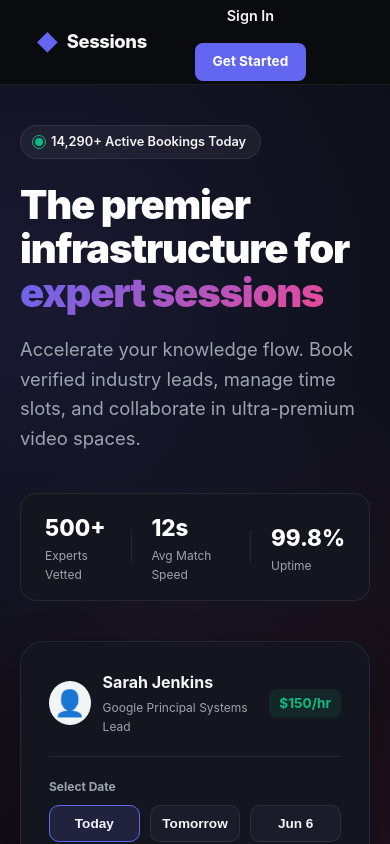
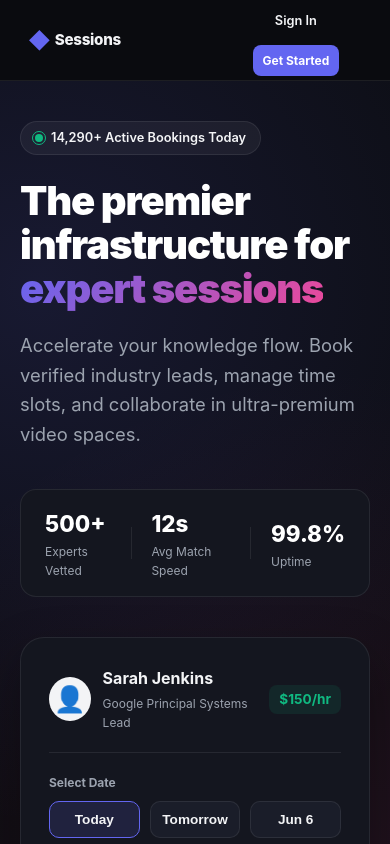
Before and after one commit to vedant-hirani/session-management-front, a React (Vite) app: page / in a window 390 px wide. Shown: the top 844 px of the page. Built offline with nearby package versions, Linux system fonts and the light colour scheme; no server answers.

Commit message:
fix(frontend): align Sign In and Get Started buttons horizontally on mobile viewports

```diff
--- a/src/features/landing/pages/LandingPage.css
+++ b/src/features/landing/pages/LandingPage.css
@@ -1313,3 +1313,44 @@
     grid-template-columns: 1fr;
   }
 }
+
+@media (max-width: 480px) {
+  .landing-navbar {
+    padding: 10px 12px;
+  }
+
+  .navbar-container {
+    gap: 8px;
+  }
+
+  .navbar-logo {
+    gap: 4px;
+    flex-shrink: 0;
+  }
+
+  .logo-text {
+    font-size: 0.95rem;
+  }
+
+  .navbar-actions {
+    gap: 8px;
+    flex-shrink: 0;
+    align-items: center;
+  }
+
+  .nav-btn-signin {
+    font-size: 0.8rem;
+    padding: 6px 8px;
+    white-space: nowrap;
+    display: inline-flex;
+    align-items: center;
+  }
+
+  .nav-btn-register {
+    font-size: 0.75rem;
+    padding: 6px 10px;
+    white-space: nowrap;
+    display: inline-flex;
+    align-items: center;
+  }
+}
```
